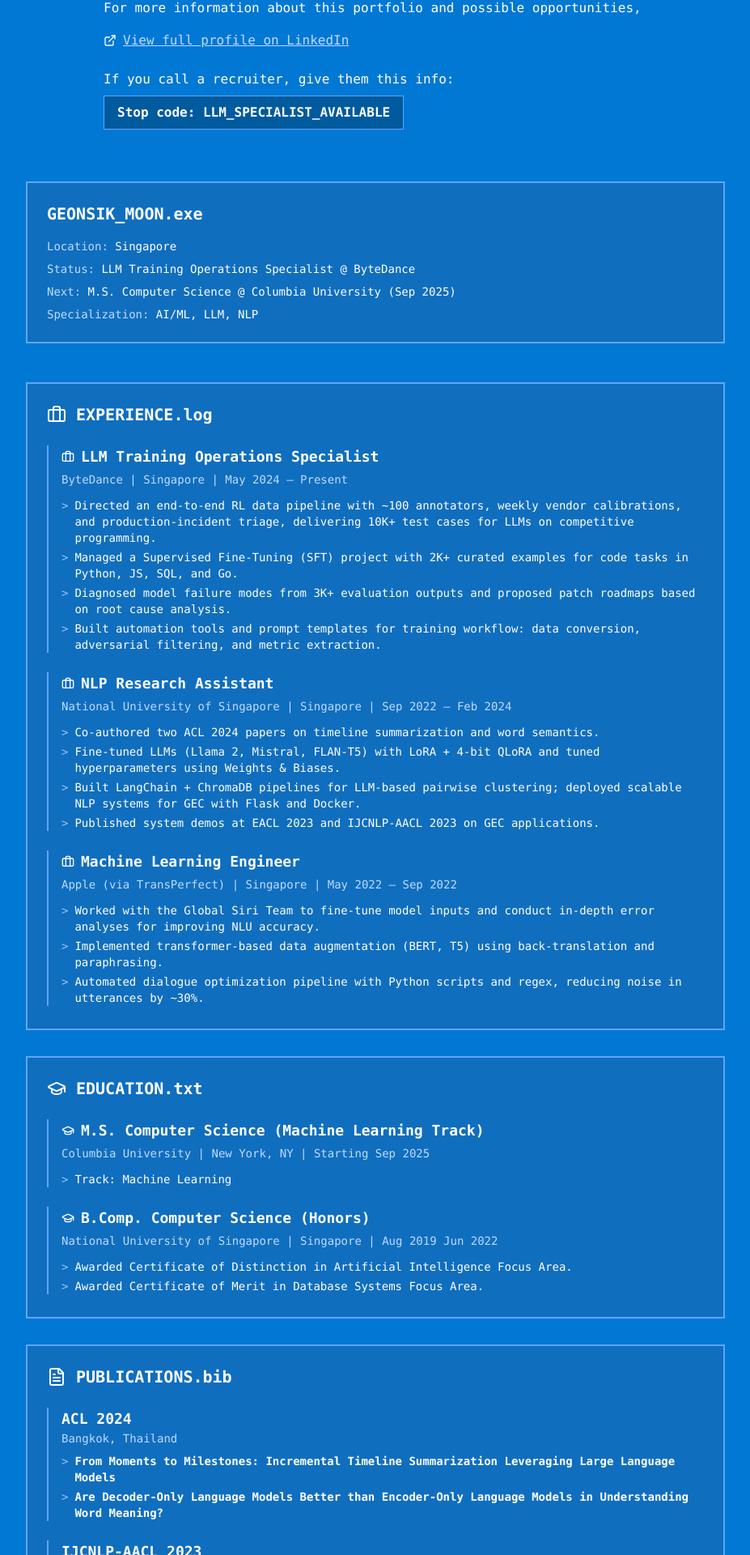
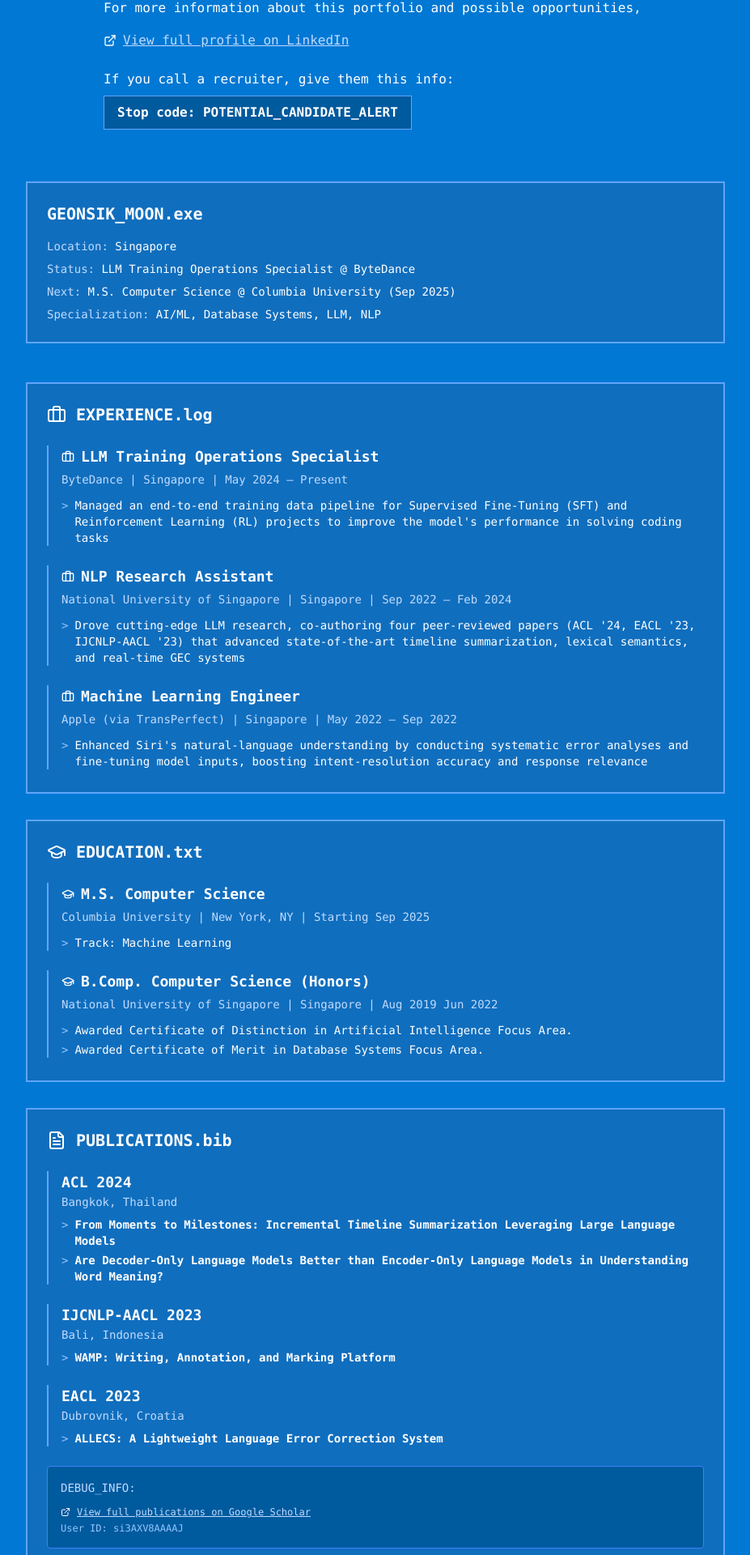
Before and after one commit to gsmoon97/gsmoon97.github.io, a React (Vite) app: page / in a window 1280 px wide. Shown: the part 438-2358 px from the top of the page at 81% size, without its empty margins (176-1103 px from the left). Built offline with nearby package versions, Linux system fonts and the light colour scheme.

Commit message:
Minor modifications to tidy up

```diff
--- a/src/components/Education.tsx
+++ b/src/components/Education.tsx
@@ -3,7 +3,7 @@ import { GraduationCap } from 'lucide-react';
 
 const education = [
   {
-    degree: "M.S. Computer Science (Machine Learning Track)",
+    degree: "M.S. Computer Science",
     school: "Columbia University",
     location: "New York, NY",
     period: "Starting Sep 2025",
--- a/src/components/Experience.tsx
+++ b/src/components/Experience.tsx
@@ -8,10 +8,9 @@ const experience = [
     location: "Singapore",
     period: "May 2024 – Present",
     bullets: [
-      "Directed an end-to-end RL data pipeline with ~100 annotators, weekly vendor calibrations, and production-incident triage, delivering 10K+ test cases for LLMs on competitive programming.",
-      "Managed a Supervised Fine-Tuning (SFT) project with 2K+ curated examples for code tasks in Python, JS, SQL, and Go.",
-      "Diagnosed model failure modes from 3K+ evaluation outputs and proposed patch roadmaps based on root cause analysis.",
-      "Built automation tools and prompt templates for training workflow: data conversion, adversarial filtering, and metric extraction."
+      "Managed an end-to-end training data pipeline for Supervised Fine-Tuning (SFT) and Reinforcement Learning (RL) projects to improve the model's performance in solving coding tasks",
+      // "Collaborated with Subject Matter Experts (SMEs) to diagnose model failure modes and translate insights into actionable root-cause reports and patch roadmaps",
+      // "Streamlined training workflows by building Python automation and prompt-engineering templates cutting manual overhead while standardizing quality controls"
     ]
   },
   {
@@ -20,10 +19,9 @@ const experience = [
     location: "Singapore",
     period: "Sep 2022 – Feb 2024",
     bullets: [
-      "Co-authored two ACL 2024 papers on timeline summarization and word semantics.",
-      "Fine-tuned LLMs (Llama 2, Mistral, FLAN-T5) with LoRA + 4-bit QLoRA and tuned hyperparameters using Weights & Biases.",
-      "Built LangChain + ChromaDB pipelines for LLM-based pairwise clustering; deployed scalable NLP systems for GEC with Flask and Docker.",
-      "Published system demos at EACL 2023 and IJCNLP-AACL 2023 on GEC applications."
+      "Drove cutting-edge LLM research, co-authoring four peer-reviewed papers (ACL '24, EACL '23, IJCNLP-AACL '23) that advanced state-of-the-art timeline summarization, lexical semantics, and real-time GEC systems",
+      // "Built and fine-tuned open-source models (Mistral, Llama 2, FLAN-T5) with LangChain, ChromaDB, and LoRA-based PEFT (4-bit) while orchestrating hyper-parameter sweeps in Weights & Biases to maximise downstream task performance",
+      // "Engineered scalable NLP web applications and containerised microservices that deliver efficient GEC and incremental clustering, integrating LLM-powered pairwise classification into production pipelines",
     ]
   },
   {
@@ -32,9 +30,9 @@ const experience = [
     location: "Singapore",
     period: "May 2022 – Sep 2022",
     bullets: [
-      "Worked with the Global Siri Team to fine-tune model inputs and conduct in-depth error analyses for improving NLU accuracy.",
-      "Implemented transformer-based data augmentation (BERT, T5) using back-translation and paraphrasing.",
-      "Automated dialogue optimization pipeline with Python scripts and regex, reducing noise in utterances by ~30%."
+      "Enhanced Siri's natural-language understanding by conducting systematic error analyses and fine-tuning model inputs, boosting intent-resolution accuracy and response relevance",
+      // "Expanded multilingual coverage through transformer-based synthetic data augmentation (BERT, T5), applying back-translation and context-aware paraphrasing to preserve semantic integrity",
+      // "Cut extraneous utterances by ~30% and sped up responses by automating a dialogue-optimization pipeline with scheduled Python scripts and regex-driven filtering"
     ]
   }
 ];
--- a/src/components/Footer.tsx
+++ b/src/components/Footer.tsx
@@ -2,17 +2,25 @@ import React, { useEffect, useState } from 'react';
 import { AlertTriangle, Github, Mail } from 'lucide-react';
 
 const diagnostics = [
-  "Need help decoding this resume? Ping me. If not, may your LLMs overfit gracefully.",
   "System idle. Awaiting recruiter input...",
   "Ping me before my RAM gets overwritten.",
   "Portfolio checksum verified. Integrity: 100%",
   "If found, return to `/dev/hire`.",
   "Warning: High potential detected. Deploy carefully.",
-  "All neurons are firing. Awaiting prompt.",
+  "All neurons are firing. Awaiting prompt...",
   "Impostor syndrome: disabled 🔒",
-  "LLM alignment successful. Personality: witty.",
-  "Sleep schedule not found. Continuing execution anyway.",
+  "Sleep schedule not found. Continuing execution anyway...",
   "You’ve reached the edge of the portfolio. There is no escape.",
+  "Token limit reached. Awaiting recruiter prompt engineering...",
+  "Inference mode:ON | Latency: patient | Salary: negotiable",
+  "Context window clear. Ready for new parameters (benefits included)...",
+  "Model warmed-up and cached. No cold-start fees apply.",
+  "Guardrails active. Hallucinations redirected to /trash/bin.",
+  "Fine-tuned on coffee and constructive feedback.",
+  "Zero-shot interview prep complete. Continuing to few-shot mode...",
+  "Adversarial questions detected. Responding with calibrated confidence...",
+  "GPU idle. Optimize resource utilization: hire me.",
+  "Safety layer passed. Output deemed HR-friendly.",
 ];
 
 const FunnyFooter = () => {
--- a/src/components/Header.tsx
+++ b/src/components/Header.tsx
@@ -41,7 +41,7 @@ const Header = () => {
 
             <div className="mb-2">If you call a recruiter, give them this info:</div>
             <div className="bg-blue-800 border border-blue-400 px-4 py-2 inline-block">
-              <span className="font-bold">Stop code: LLM_SPECIALIST_AVAILABLE</span>
+              <span className="font-bold">Stop code: POTENTIAL_CANDIDATE_ALERT</span>
             </div>
           </div>
         </div>
@@ -57,7 +57,7 @@ const Header = () => {
           <div><span className="text-blue-200">Location:</span> Singapore</div>
           <div><span className="text-blue-200">Status:</span> LLM Training Operations Specialist @ ByteDance</div>
           <div><span className="text-blue-200">Next:</span> M.S. Computer Science @ Columbia University (Sep 2025)</div>
-          <div><span className="text-blue-200">Specialization:</span> AI/ML, LLM, NLP</div>
+          <div><span className="text-blue-200">Specialization:</span> AI/ML, Database Systems, LLM, NLP</div>
         </div>
       </div>
     </div>
--- a/src/components/Publications.tsx
+++ b/src/components/Publications.tsx
@@ -53,9 +53,14 @@ const Publications = () => {
             </div>
           ))}
 
-          <div className="border-l-2 border-blue-400 pl-4">
-            <div className="flex items-center gap-2 mb-2">
-              <ExternalLink className="w-4 h-4" />
+          <div className="bg-blue-800 p-4 rounded border border-blue-500">
+            <div className="text-sm text-blue-200 mb-2">DEBUG_INFO:</div>
+            <div className="text-xs space-y-1">
+              {/* <div>Research alignment: NLP meets LLMs, with a side quest in GEC tooling.</div>
+              <div>Published across top-tier venues: ACL, EACL, IJCNLP-AACL.</div>
+              <div>Field-tested with LoRA, LangChain, and ChromaDB.</div> */}
+              <div className="flex items-center gap-2 mt-3">
+                <ExternalLink className="w-3 h-3" />
                 <a
                   href="https://scholar.google.com/citations?user=si3AXV8AAAAJ&hl=en"
                   target="_blank"
@@ -65,17 +70,9 @@ const Publications = () => {
                   View full publications on Google Scholar
                 </a>
               </div>
-            <div className="text-sm text-blue-300">
+              <div className="text-blue-300">
                 User ID: si3AXV8AAAAJ
               </div>
-          </div>
-
-          <div className="bg-blue-800 p-4 rounded border border-blue-500">
-            <div className="text-sm text-blue-200 mb-2">DEBUG_INFO:</div>
-            <div className="text-xs space-y-1">
-              <div>Research alignment: NLP meets LLMs, with a side quest in GEC tooling.</div>
-              <div>Published across top-tier venues: ACL, EACL, IJCNLP-AACL.</div>
-              <div>Field-tested with LoRA, LangChain, and ChromaDB.</div>
             </div>
           </div>
         </div>
```
Lines whose indentation alone changed are shown as unchanged.
